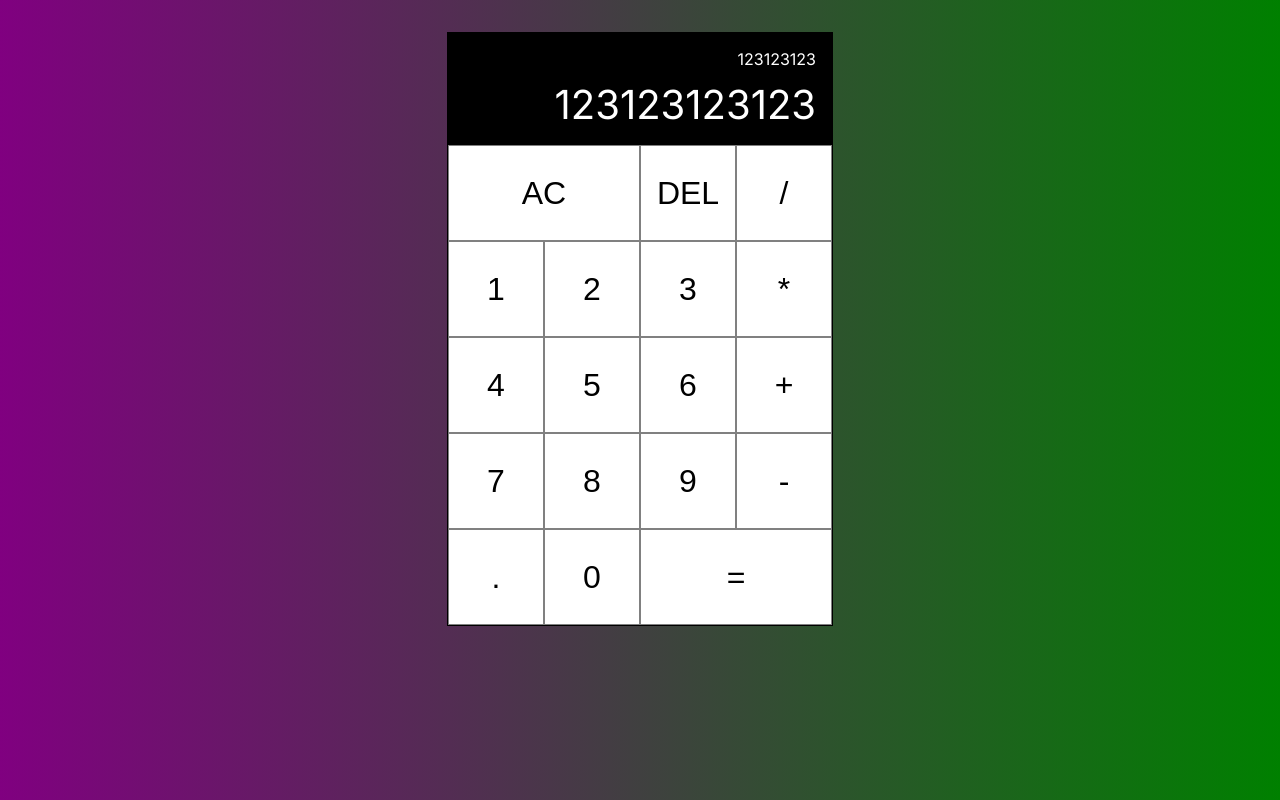
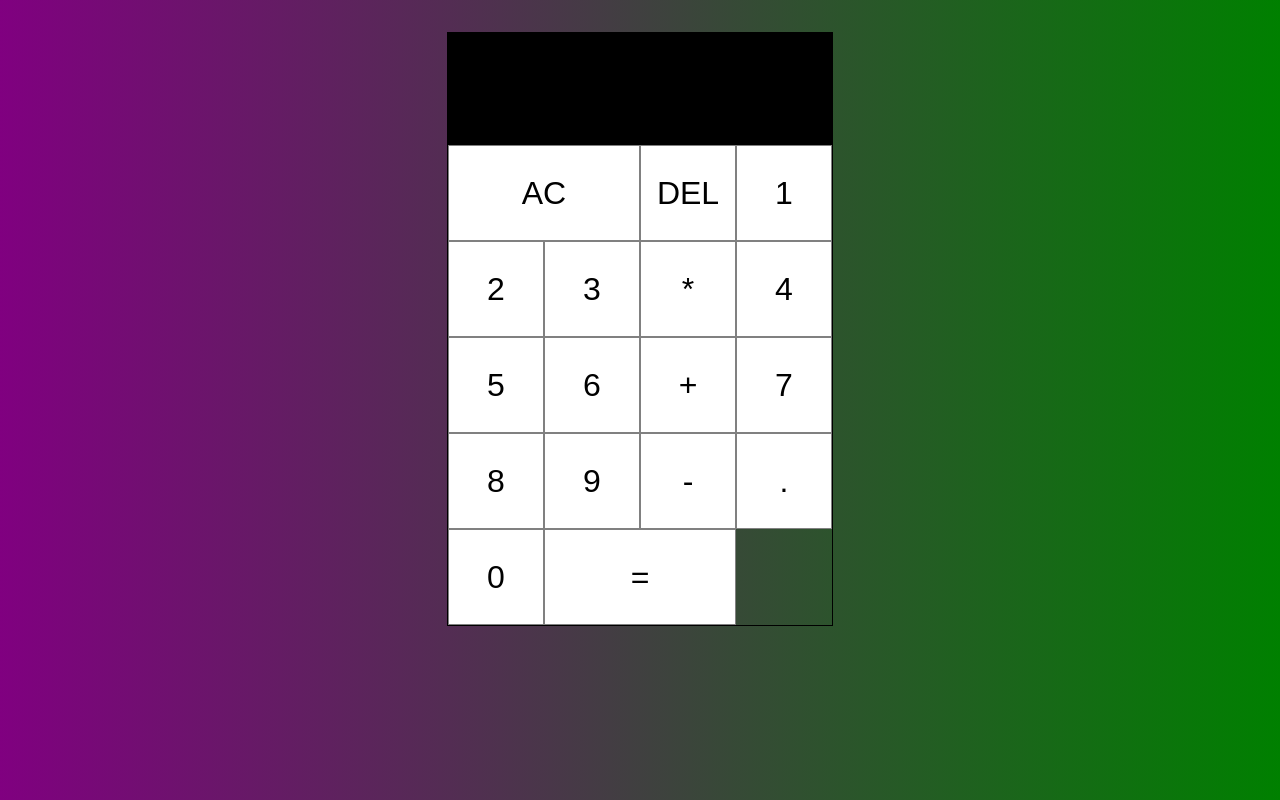
Before and after one commit to jamesgbarbosa/react-calculator, a Next.js app: page / in a window 1280 px wide. Built offline with nearby package versions, Linux system fonts and the light colour scheme.

Commit message:
Added digit button Reducer init commit

```diff
--- /dev/null
+++ b/src/app/DigitButton.tsx
@@ -0,0 +1,7 @@
+import { ACTIONS } from "./page";
+
+export function DigitButton({ digit, dispatch }) {
+    return <button onClick={() => dispatch({type: ACTIONS.SELECT_DIGIT, payload: digit})}>
+        {digit}
+    </button>
+}
--- a/src/app/page.tsx
+++ b/src/app/page.tsx
@@ -1,24 +1,44 @@
+"use client";
 
+import { useReducer } from "react";
+import "./styles.css";
+import { DigitButton } from "./DigitButton";
 
-import "./styles.css"
+function reducer(state: any, {type, payload}) {
+  switch(type) {
+    case ACTIONS.SELECT_DIGIT: {
+      return {...state, currentOp: `${state.currentOp || ""}${payload}`}
+    }
+  }
+  return state;
+}
+
+export const ACTIONS = {
+  SELECT_DIGIT: "select_digit",
+  CLEAR: "clear",
+  DELETE: "delete",
+  SELECT_OPERATION: "select_operation"
+}
 
 export default function Home() {
+  const [state, dispatch] = useReducer(reducer, {});
+
   return (
     <main>
       <div className="calculator">
         <div className="output">
           <div className="previous-op">
-            123123123
+            {state.previousOp}
           </div>
           <div className="current-op">
-123123123123
+            {state.currentOp}
           </div>
 
         </div>
         <button className="span-2">AC</button>
         <button>DEL</button>
-        <button>/</button>
-        <button>1</button>
+        {/* <button onClick={() => dispatch({previousOp: "123"})}>/</button> */}
+        <DigitButton digit="1" dispatch={dispatch} />
         <button>2</button>
         <button>3</button>
         <button>*</button>
```
